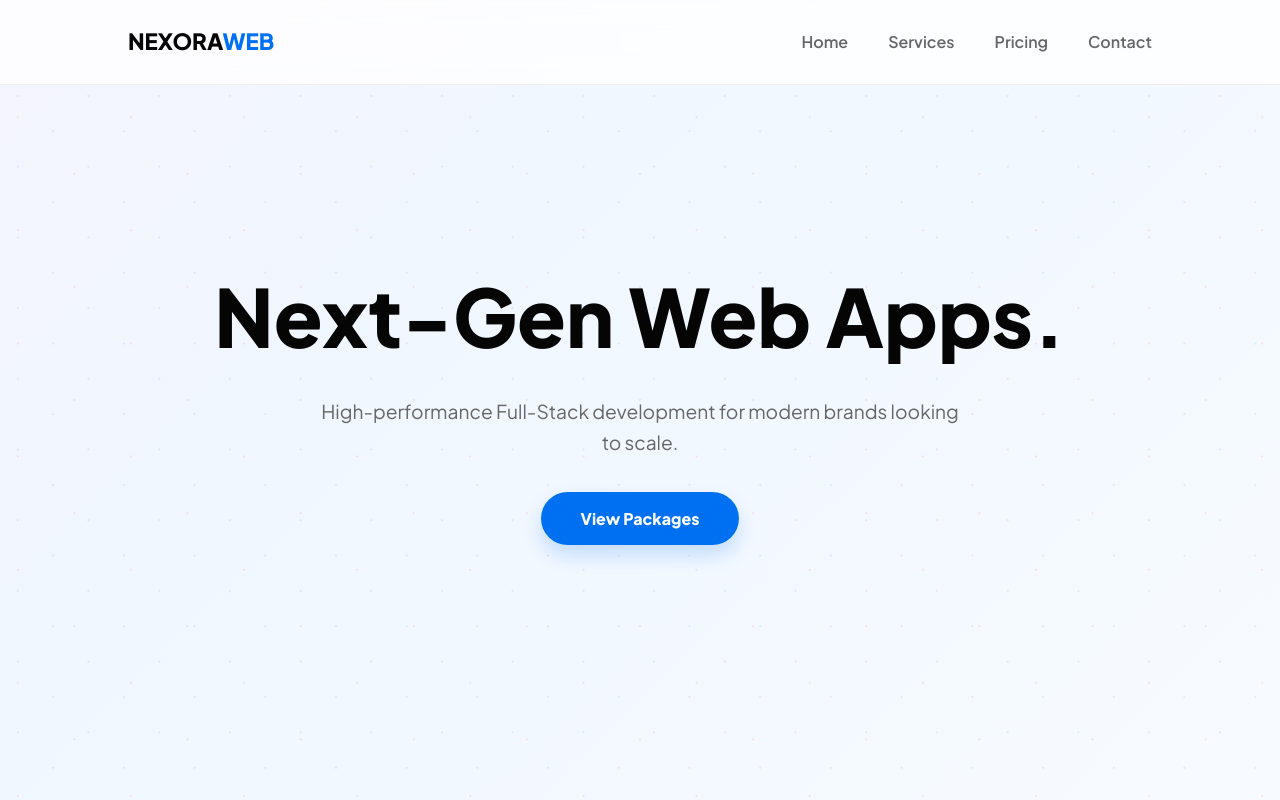
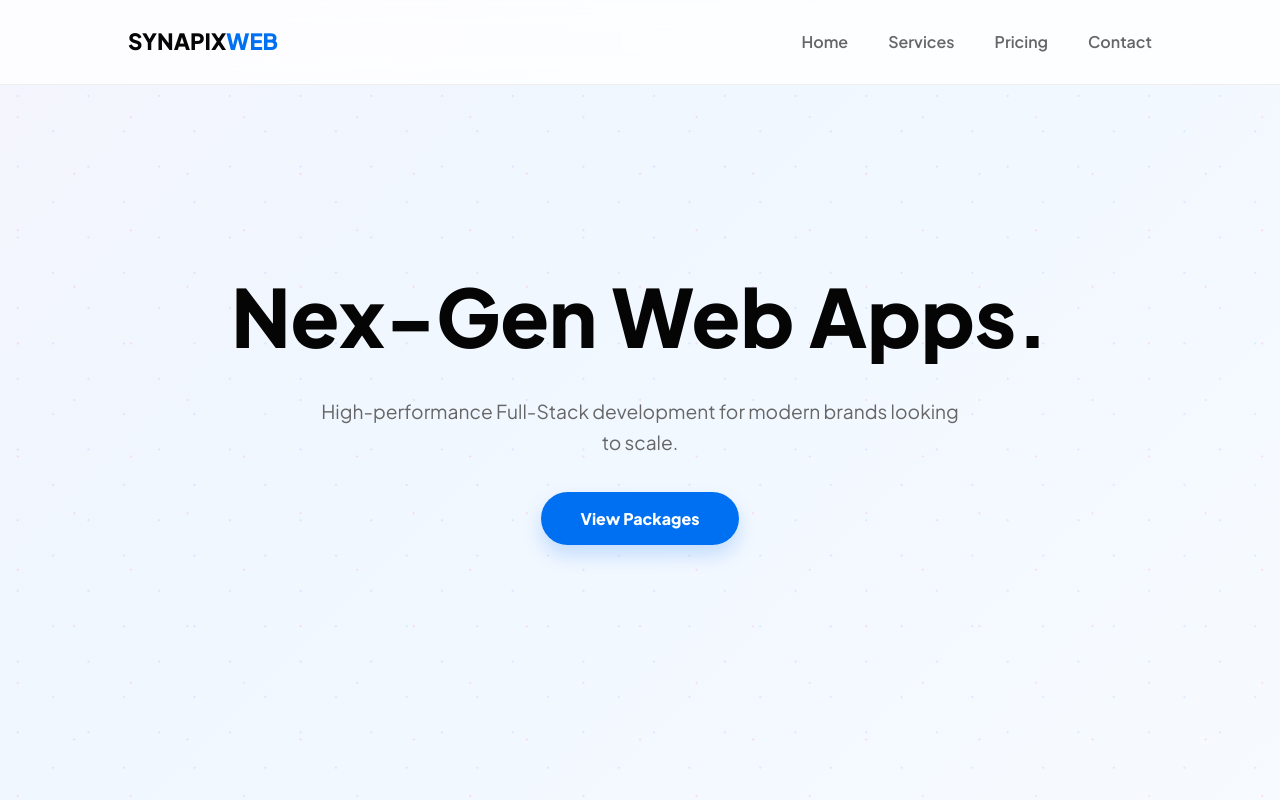
Before and after one commit to vishabh76-png/portfolio-site, a website: page index.html in a window 1280 px wide. Shown: the top 800 px of the page. Drawn offline with nearby package versions, Linux system fonts and the light colour scheme.

Commit message:
name of website changed

```diff
--- a/index.html
+++ b/index.html
@@ -3,7 +3,7 @@
 <head>
     <meta charset="UTF-8">
     <meta name="viewport" content="width=device-width, initial-scale=1.0">
-    <title>Nexora Web | Premium Full-Stack Solutions</title>
+    <title>Synapix Web | Premium Full-Stack Solutions</title>
     <link rel="stylesheet" href="style.css">
     <link href="https://fonts.googleapis.com/css2?family=Plus+Jakarta+Sans:wght@400;600;800&display=swap" rel="stylesheet">
     <script src="https://unpkg.com/lucide@latest"></script>
@@ -13,7 +13,7 @@
 
     <nav>
         <div class="logo-container">
-            <div class="logo-text">NEXORA<span>WEB</span></div>
+            <div class="logo-text">SYNAPIX<span>WEB</span></div>
         </div>
         <ul class="nav-links">
             <li><a href="#home">Home</a></li>
@@ -24,7 +24,7 @@
     </nav>
 
     <header id="home" class="hero">
-        <h1 class="reveal">Next-Gen <span class="gradient-text">Web Apps.</span></h1>
+        <h1 class="reveal">Nex-Gen <span class="gradient-text">Web Apps.</span></h1>
         <p class="reveal">High-performance Full-Stack development for modern brands looking to scale.</p>
         <div class="hero-btns reveal">
             <a href="#pricing" class="cta-btn">View Packages</a>
@@ -103,7 +103,7 @@
     </section>
 <footer class="footer">
     <div class="footer-content">
-        <p>&copy; 2026 <span>NEXORA</span>WEB. All Rights Reserved.</p>
+        <p>&copy; 2026 <span>SYNAPIX</span>WEB. All Rights Reserved.</p>
     </div>
 </footer>
     <script src="script.js"></script>
```
